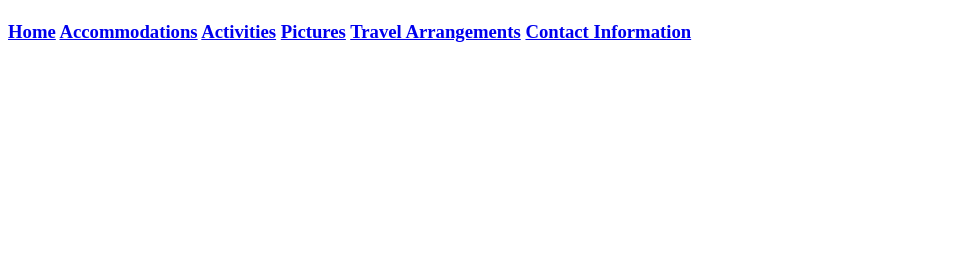
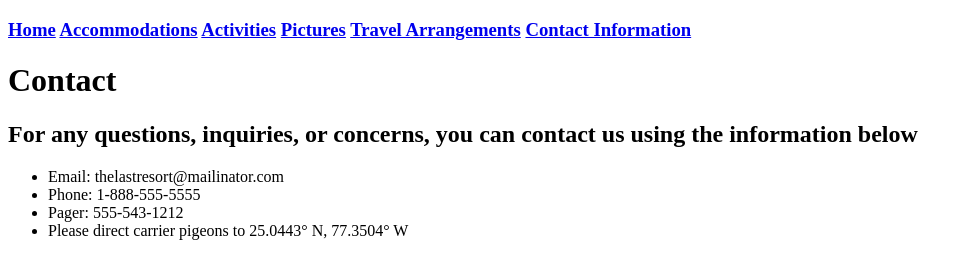
Before and after one commit to JRuff84/resort-website, a plain HTML site: page contact-information.html in a window 1280 px wide. Shown: the whole page, without its empty margins (0-972 px from the left). Drawn offline with Linux system fonts and the light colour scheme.

Commit message:
Add content to contact-information.html and accomidations.html

```diff
--- a/contact-information.html
+++ b/contact-information.html
@@ -1,8 +1,7 @@
 <!DOCTYPE html>
 <html>
   <head>
-    <title></title>
-    <h1></h1>
+    <title>Contact Information</title>
     <h3>
       <a href= "index.html">Home</a>
       <a href= "accommodations.html">Accommodations</a>
@@ -11,6 +10,14 @@
       <a href= "travel-arrangements.html">Travel Arrangements</a>
       <a href= "contact-information.html">Contact Information</a>
     </h3>
+    <h1>Contact</h1>
+    <h2>For any questions, inquiries, or concerns, you can contact us using the information below</h2>
+      <ul>
+        <li>Email: thelastresort@mailinator.com</li>
+        <li>Phone: 1-888-555-5555</li>
+        <li>Pager: 555-543-1212</li>
+        <li>Please direct carrier pigeons to 25.0443° N, 77.3504° W</li>
+      </ul>
   </head>
   <body>
 
```
Also changed, not shown: accommodations.html (+2 -2 lines).
